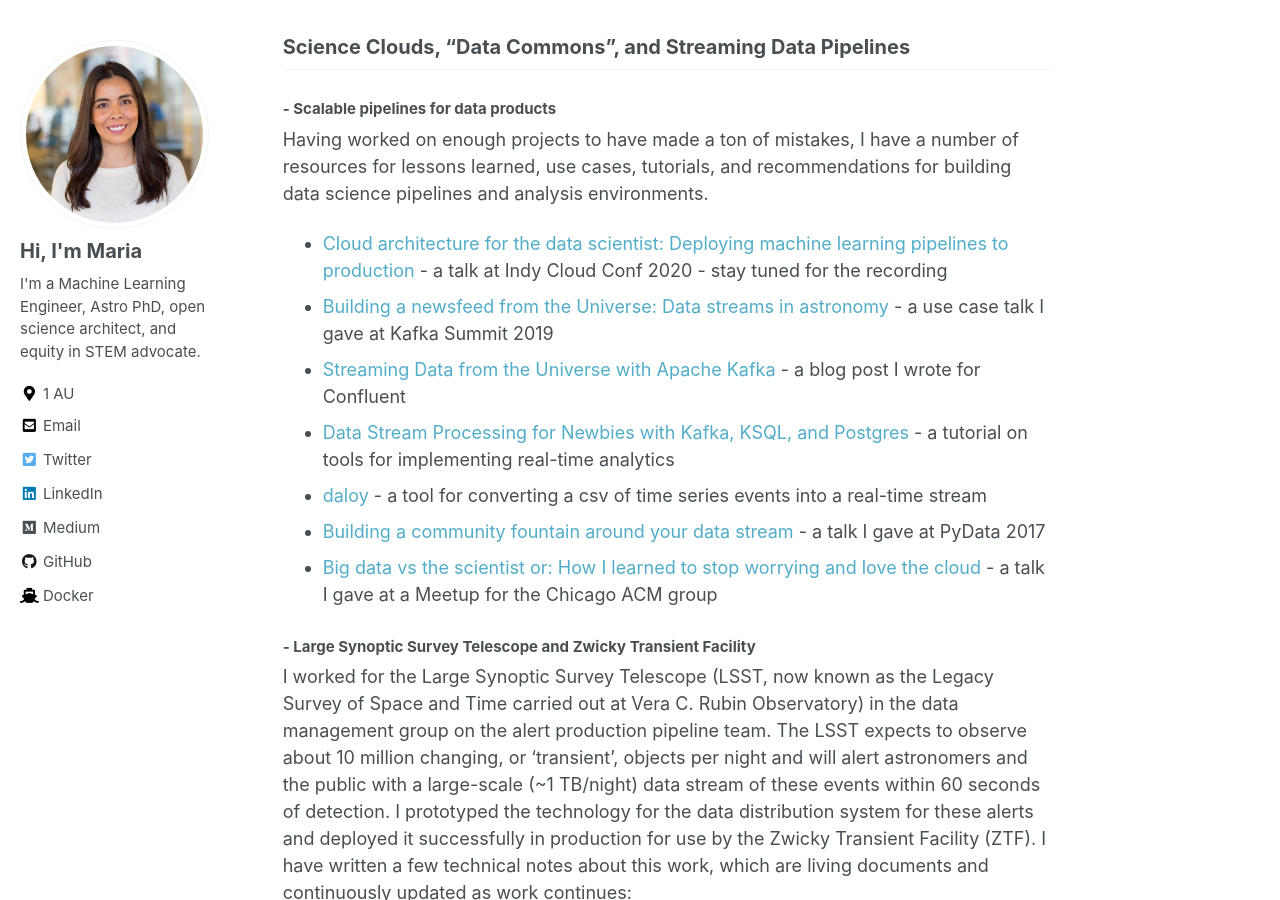
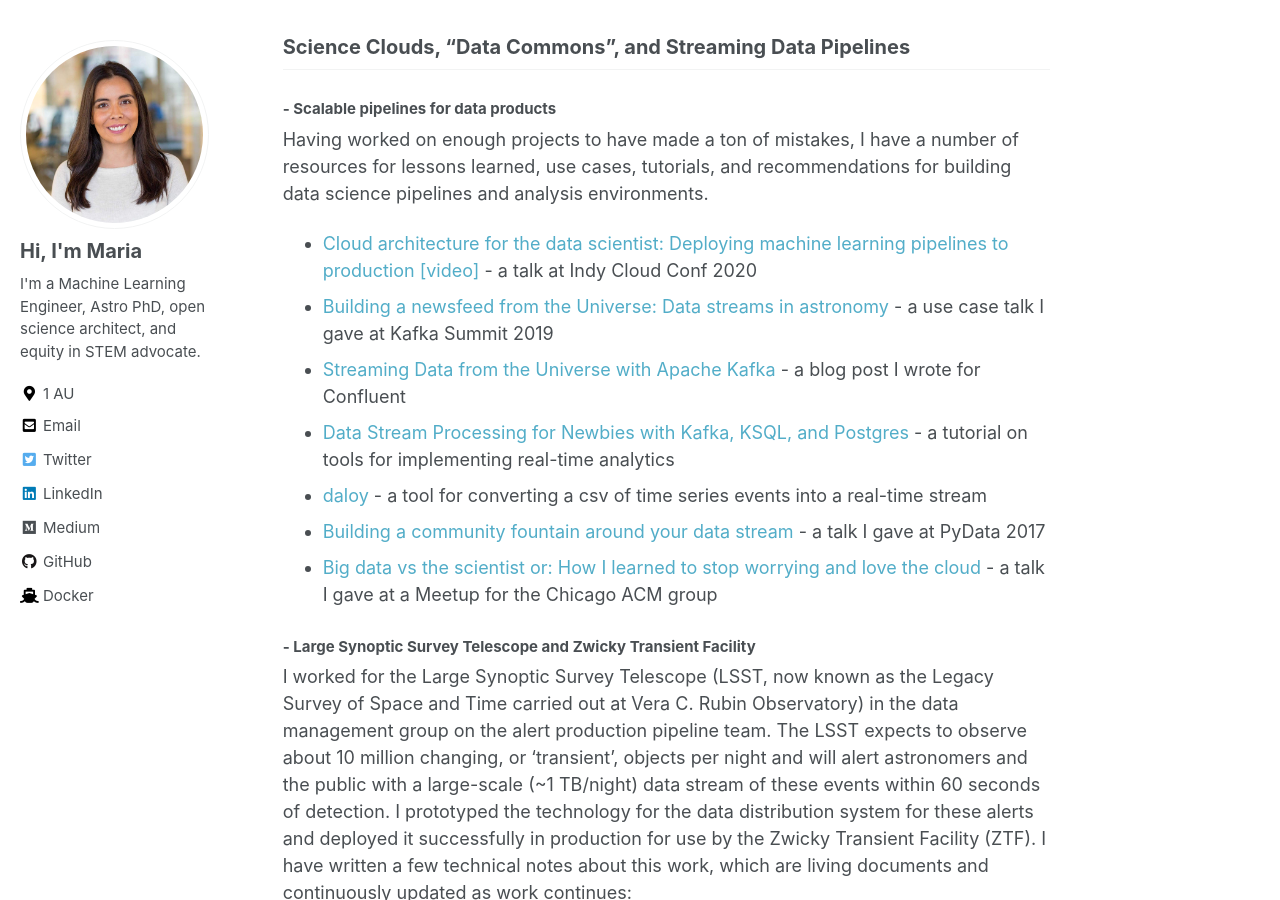
Before and after one commit to mtpatter/mtpatter.github.io, a Jekyll site: the page built from _pages/projects.md, in a window 1280 px wide and 900 px high, scrolled down 576 px. Built offline with Jekyll 4.4.1, drawn with Linux system fonts in a browser that asks for light colours; nearby versions of some CDN libraries.

Commit message:
Add icc talk.

```diff
--- a/_pages/projects.md
+++ b/_pages/projects.md
@@ -22,13 +22,13 @@ Having worked on enough projects to have made a ton of mistakes, I have a number
 resources for lessons learned, use cases, tutorials, and recommendations for
 building data science pipelines and analysis environments.
 
-* [Cloud architecture for the data scientist: Deploying machine learning pipelines to production](https://2020.indycloudconf.com/talks/cloud-architecture-for-the-data-scientist-deploying-machine-learning-pipelines-to-production/) - a talk at Indy Cloud Conf 2020 - stay tuned for the recording
-* [Building a newsfeed from the Universe: Data streams in astronomy](https://www.confluent.io/kafka-summit-san-francisco-2019/building-a-newsfeed-from-the-universe-data-streams-in-astronomy/) - a use case talk I gave at Kafka Summit 2019
-* [Streaming Data from the Universe with Apache Kafka](https://www.confluent.io/blog/streaming-data-from-the-universe-with-apache-kafka/) - a blog post I wrote for Confluent
-* [Data Stream Processing for Newbies with Kafka, KSQL, and Postgres](https://medium.com/high-alpha/data-stream-processing-for-newbies-with-kafka-ksql-and-postgres-c30309cfaaf8) - a tutorial on tools for implementing real-time analytics
-* [daloy](https://github.com/mtpatter/daloy) - a tool for converting a csv of time series events into a real-time stream
-* [Building a community fountain around your data stream](https://channel9.msdn.com/Events/PyData/Seattle2017/BRK09) - a talk I gave at PyData 2017
-* [Big data vs the scientist or: How I learned to stop worrying and love the cloud](https://soundcloud.com/loyolachicago/big-data-vs-the-scientist-maria-patterson) - a talk I gave at a Meetup for the Chicago ACM group
+* [Cloud architecture for the data scientist: Deploying machine learning pipelines to production](https://2020.indycloudconf.com/talks/cloud-architecture-for-the-data-scientist-deploying-machine-learning-pipelines-to-production/){:target="_blank"} [[video]](https://www.youtube.com/watch?v=y0H5Et4hDVQ&list=PLt4L3V8wVnF7cIGxf4nkxScMKcm1Uxvt){:target="_blank"} - a talk at Indy Cloud Conf 2020
+* [Building a newsfeed from the Universe: Data streams in astronomy](https://www.confluent.io/kafka-summit-san-francisco-2019/building-a-newsfeed-from-the-universe-data-streams-in-astronomy/){:target="_blank"} - a use case talk I gave at Kafka Summit 2019
+* [Streaming Data from the Universe with Apache Kafka](https://www.confluent.io/blog/streaming-data-from-the-universe-with-apache-kafka/){:target="_blank"} - a blog post I wrote for Confluent
+* [Data Stream Processing for Newbies with Kafka, KSQL, and Postgres](https://medium.com/high-alpha/data-stream-processing-for-newbies-with-kafka-ksql-and-postgres-c30309cfaaf8){:target="_blank"} - a tutorial on tools for implementing real-time analytics
+* [daloy](https://github.com/mtpatter/daloy){:target="_blank"} - a tool for converting a csv of time series events into a real-time stream
+* [Building a community fountain around your data stream](https://channel9.msdn.com/Events/PyData/Seattle2017/BRK09){:target="_blank"} - a talk I gave at PyData 2017
+* [Big data vs the scientist or: How I learned to stop worrying and love the cloud](https://soundcloud.com/loyolachicago/big-data-vs-the-scientist-maria-patterson){:target="_blank"} - a talk I gave at a Meetup for the Chicago ACM group
 
 
 ### - Large Synoptic Survey Telescope and Zwicky Transient Facility
```
Also changed, not shown: _posts/2020-07-15-icc-talk.md (added, +17 -0 lines).
